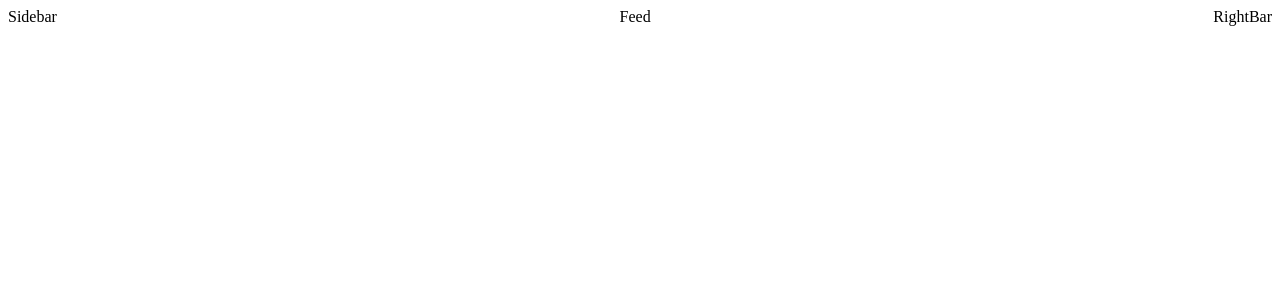
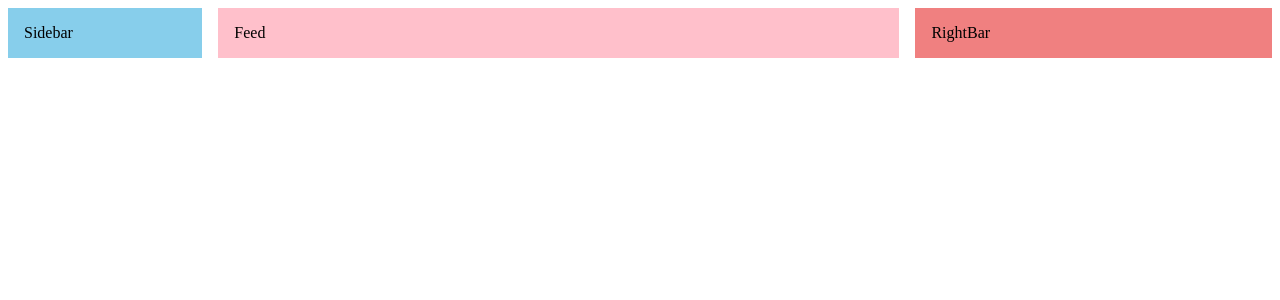
Before and after one commit to anoopraju31/mui-v5-tutorial, a React (Vite) app: page / in a window 1280 px wide. Shown: the top 300 px of the page. Built offline with nearby package versions, Linux system fonts and the light colour scheme.

Commit message:
App Component layout changre

```diff
--- a/src/components/Feed.jsx
+++ b/src/components/Feed.jsx
@@ -1,3 +1,9 @@
+import { Box } from '@mui/material'
+
 export default function Feed() {
-	return <div>Feed</div>
+	return (
+		<Box flex={4} p={2} bgcolor='pink'>
+			Feed
+		</Box>
+	)
 }
--- a/src/components/RightBar.jsx
+++ b/src/components/RightBar.jsx
@@ -1,3 +1,17 @@
+import { Box } from '@mui/material'
 export default function RightBar() {
-	return <div>RightBar</div>
+	return (
+		<Box
+			flex={2}
+			p={2}
+			sx={{
+				display: {
+					xs: 'none',
+					sm: 'block',
+				},
+			}}
+			bgcolor='lightcoral'>
+			RightBar
+		</Box>
+	)
 }
--- a/src/components/Sidebar.jsx
+++ b/src/components/Sidebar.jsx
@@ -1,3 +1,18 @@
+import { Box } from '@mui/material'
+
 export default function Sidebar() {
-	return <div>Sidebar</div>
+	return (
+		<Box
+			flex={1}
+			p={2}
+			sx={{
+				display: {
+					xs: 'none',
+					sm: 'block',
+				},
+			}}
+			bgcolor='skyblue'>
+			Sidebar
+		</Box>
+	)
 }
```
